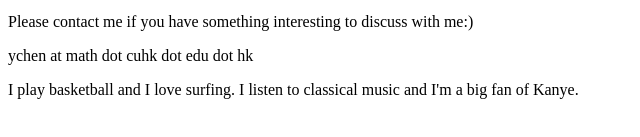
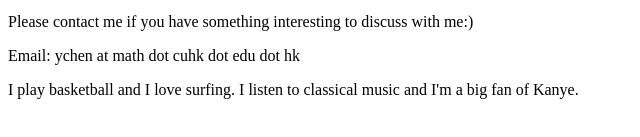
Before and after one commit to ChernYue0401/ChenYue-math.github.io, a plain HTML site: page index.html in a window 1280 px wide. Shown: the part 245-382 px from the top of the page, 0-640 px from the left. Drawn offline with Linux system fonts and the light colour scheme.

Commit message:
Update index.html

```diff
--- a/index.html
+++ b/index.html
@@ -17,7 +17,7 @@
         <!-- Add more items as needed -->
     </ul>
     <p>Please contact me if you have something interesting to discuss with me:)</p>
-    <p>ychen at math dot cuhk dot edu dot hk</p>
+    <p>Email: ychen at math dot cuhk dot edu dot hk</p>
     <p>I play basketball and I love surfing. I listen to classical music and I'm a big fan of Kanye.
 </body>
 </html>
```
